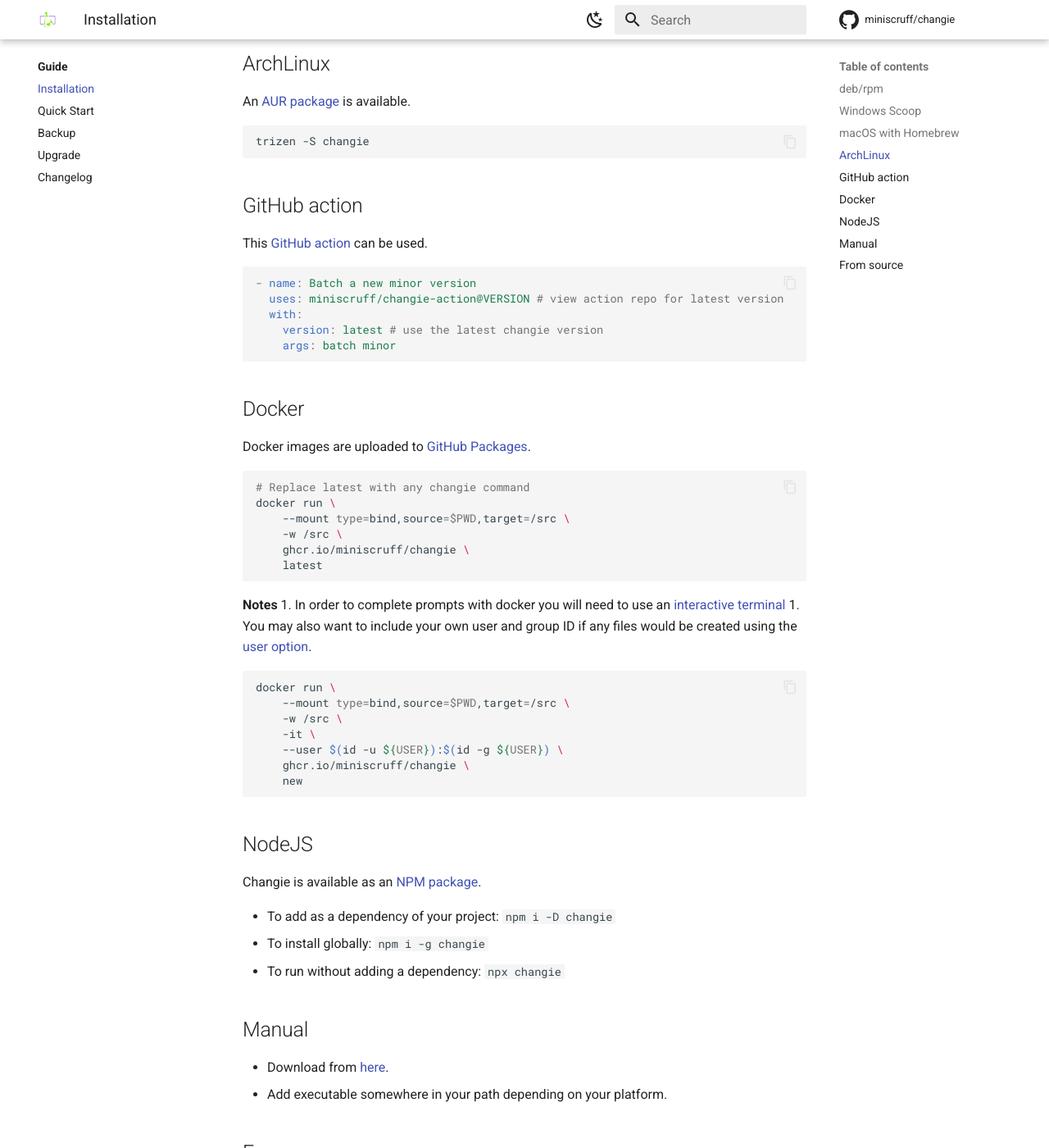
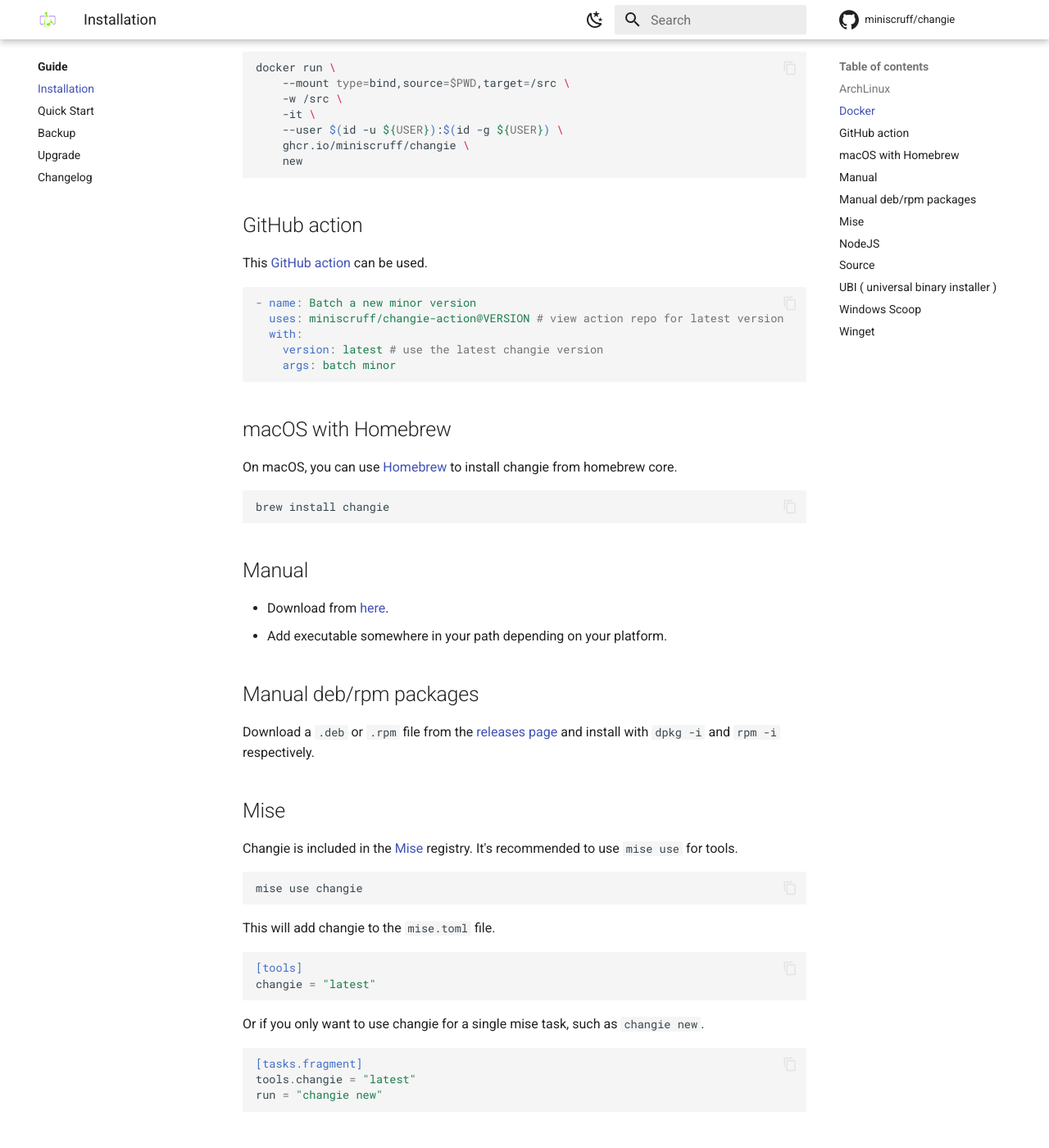
Before and after one commit to miniscruff/changie, an MkDocs documentation site: the page built from docs/guide/installation.md, in a window 1280 px wide and 1400 px high, scrolled down 675 px. Shown: the whole window at 82% size. Built offline with MkDocs 1.6.1 and Material for MkDocs 9.7.7, drawn with Linux system fonts in a browser that asks for light colours; comment, search, counter and statistics services are not loaded; some of the changed text lies outside the part shown.

Commit message:
include mise and winget in installation

````diff
--- a/docs/guide/installation.md
+++ b/docs/guide/installation.md
@@ -1,44 +1,17 @@
 ---
 title: 'Installation'
 ---
-## deb/rpm
-Download a `.deb` or `.rpm` file from the [releases page](https://github.com/miniscruff/changie/releases)
-and install with `dpkg -i` and `rpm -i` respectively.
-
-## Windows Scoop
-On windows you can use [scoop](https://scoop.sh/) by first adding the repo and then installing.
-```sh
-scoop bucket add changie https://github.com/miniscruff/changie
-scoop install changie
-```
-
-## macOS with Homebrew
-
-On macOS, you can use [Homebrew](https://brew.sh/) to install changie from homebrew core.
-
-```sh
-brew install changie
-```
 
 ## ArchLinux
+
 An [AUR package](https://aur.archlinux.org/packages/changie/) is available.
 
 ```sh
 trizen -S changie
 ```
 
-## GitHub action
-This [GitHub action](https://github.com/miniscruff/changie-action) can be used.
+## Docker
 
-```yaml
-- name: Batch a new minor version
-  uses: miniscruff/changie-action@VERSION # view action repo for latest version
-  with:
-    version: latest # use the latest changie version
-    args: batch minor
-```
-
-## Docker
 Docker images are uploaded to [GitHub Packages](https://github.com/miniscruff/changie/pkgs/container/changie).
 
 ```sh
@@ -64,20 +37,110 @@
     new
 ```
 
-## NodeJS
-Changie is available as an [NPM package](https://www.npmjs.com/package/changie).
+## GitHub action
 
-* To add as a dependency of your project: `npm i -D changie`
-* To install globally: `npm i -g changie`
-* To run without adding a dependency: `npx changie`
+This [GitHub action](https://github.com/miniscruff/changie-action) can be used.
+
+```yaml
+- name: Batch a new minor version
+  uses: miniscruff/changie-action@VERSION # view action repo for latest version
+  with:
+    version: latest # use the latest changie version
+    args: batch minor
+```
+
+## macOS with Homebrew
+
+On macOS, you can use [Homebrew](https://brew.sh/) to install changie from homebrew core.
+
+```sh
+brew install changie
+```
 
 ## Manual
+
 * Download from [here](https://github.com/miniscruff/changie/releases).
 * Add executable somewhere in your path depending on your platform.
 
-## From source
+## Manual deb/rpm packages
+
+Download a `.deb` or `.rpm` file from the [releases page](https://github.com/miniscruff/changie/releases)
+and install with `dpkg -i` and `rpm -i` respectively.
+
+## Mise
+
+Changie is included in the [Mise](https://mise.jdx.dev/) registry.
+It's recommended to use `mise use` for tools.
+
+```sh
+mise use changie
+```
+
+This will add changie to the `mise.toml` file.
+```toml
+[tools]
+changie = "latest"
+```
+
+Or if you only want to use changie for a single mise task, such as `changie new`.
+
+```toml
+[tasks.fragment]
+tools.changie = "latest"
+run = "changie new"
+```
+
+## NodeJS
+
+Changie is available as an [NPM package](https://www.npmjs.com/package/changie).
+
+To add as a dependency of your project
+
+```sh
+npm i -D changie
+```
+
+To install globally
+
+```
+npm i -g changie
+```
+
+To run without adding a dependency
+
+```
+npx changie
+```
+
+## Source
+
 Go install can be used to download changie from the main branch.
 
 ```sh
 go install github.com/miniscruff/changie@latest
 ```
+
+## UBI ( universal binary installer )
+
+[UBI](https://github.com/houseabsolute/ubi) can be used to install Changie binaries directly from
+GitHub.
+
+```sh
+ubi --project miniscruff/changie --in /binary/path
+```
+
+## Windows Scoop
+
+On Windows you can use [scoop](https://scoop.sh/) by first adding the repo and then installing.
+```sh
+scoop bucket add changie https://github.com/miniscruff/changie
+scoop install changie
+```
+
+## Winget
+
+On Windows you can also use the [winget](https://github.com/microsoft/winget-pkgs) package manager.
+
+```sh
+winget install miniscruff.changie
+```
````
